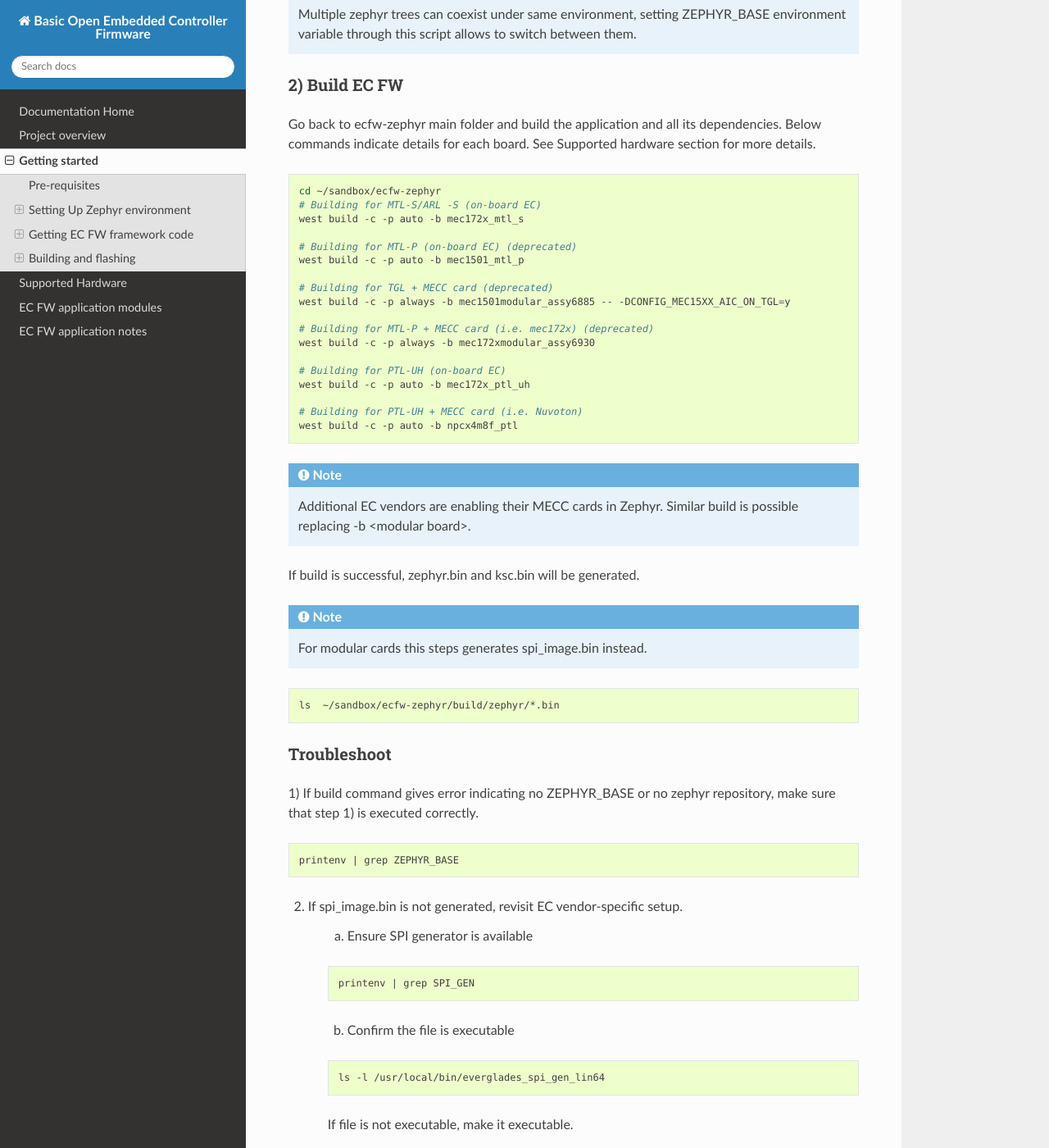
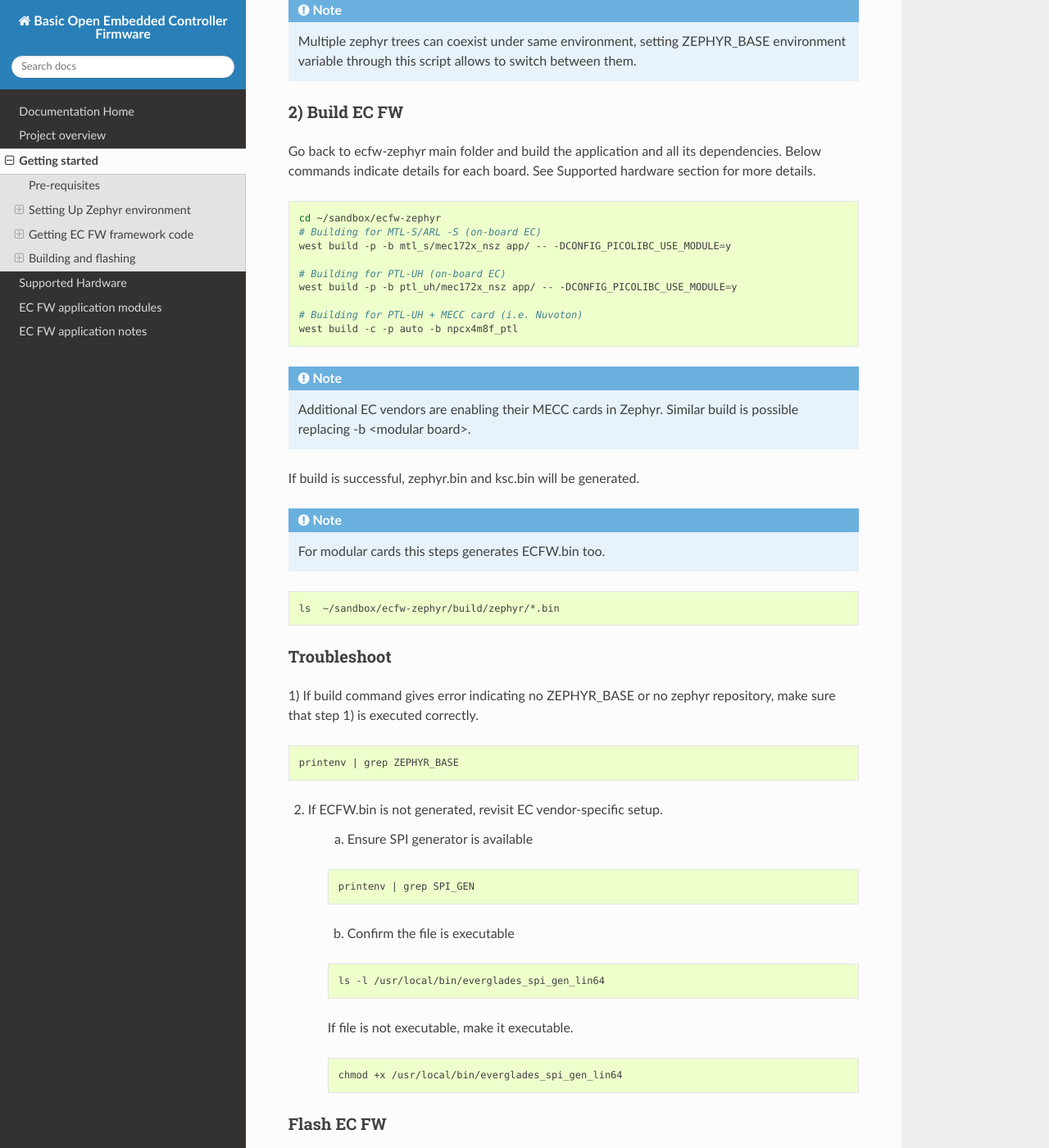
Before and after one commit to intel/ecfw-zephyr, a Sphinx documentation site: the page built from doc/reference/getting_started.rst, in a window 1280 px wide and 1400 px high, scrolled down 4316 px. Shown: the whole window at 82% size. Built offline with Sphinx 7.4.7 and the Read the Docs theme 3.1.0, drawn with Linux system fonts in a browser that asks for light colours; some of the changed text lies outside the part shown.

Commit message:
doc: Update getting started
Update instructions to setup environment and build supported
boards.

Signed-off-by: Jose Alberto Meza <jose.a.meza.arellano@intel.com>

```diff
--- a/doc/reference/getting_started.rst
+++ b/doc/reference/getting_started.rst
@@ -69,9 +69,8 @@
 
 5) EC SoC vendor-specific setup
 -------------------------------
-Currently only MEC15xx and MEC172x are supported.
-Perform steps 1 to 3 from Setup section in `MEC15xx EVB Setup guide`_ and
-steps 2 to 4 from Setup section in `MEC172x EVB Setup guide`_
+Currently only MEC172x and NPCX4 are supported.
+Perform steps 2 to 4 from Setup section in `MEC172x EVB Setup guide`_
 
 .. note::  GitHub repo root folder is `MEC SPI generator tools`_
 
@@ -191,19 +192,10 @@
 
    cd ~/sandbox/ecfw-zephyr
    # Building for MTL-S/ARL -S (on-board EC)
-   west build -c -p auto -b mec172x_mtl_s
-
-   # Building for MTL-P (on-board EC) (deprecated)
-   west build -c -p auto -b mec1501_mtl_p
-
-   # Building for TGL + MECC card (deprecated)
-   west build -c -p always -b mec1501modular_assy6885 -- -DCONFIG_MEC15XX_AIC_ON_TGL=y
-
-   # Building for MTL-P + MECC card (i.e. mec172x) (deprecated)
-   west build -c -p always -b mec172xmodular_assy6930
+   west build -p -b mtl_s/mec172x_nsz app/ -- -DCONFIG_PICOLIBC_USE_MODULE=y
 
    # Building for PTL-UH (on-board EC)
-   west build -c -p auto -b mec172x_ptl_uh
+   west build -p -b ptl_uh/mec172x_nsz app/ -- -DCONFIG_PICOLIBC_USE_MODULE=y
 
    # Building for PTL-UH + MECC card (i.e. Nuvoton)
    west build -c -p auto -b npcx4m8f_ptl
@@ -211,10 +203,9 @@
 .. note:: Additional EC vendors are enabling their MECC cards in Zephyr.
           Similar build is possible replacing -b <modular board>.
 
-
 If build is successful, zephyr.bin and ksc.bin will be generated.
 
-.. note:: For modular cards this steps generates spi_image.bin instead.
+.. note:: For modular cards this steps generates ECFW.bin too.
 
 .. code-block:: bash
 
@@ -229,7 +220,7 @@
 
    printenv | grep ZEPHYR_BASE
 
-2) If spi_image.bin is not generated, revisit EC vendor-specific setup.
+2) If ECFW.bin is not generated, revisit EC vendor-specific setup.
 
     a) Ensure SPI generator is available
 
@@ -257,13 +248,10 @@
 
 
 .. _Zephyr's Getting Started Guide:
-    https://docs.zephyrproject.org/3.2.0/develop/getting_started/index.html
+    https://docs.zephyrproject.org/3.7.0/develop/getting_started/index.html
 
 .. _west documentation:
    https://docs.zephyrproject.org/latest/develop/west/index.html
-
-.. _MEC15xx EVB Setup guide:
-   https://docs.zephyrproject.org/latest/boards/microchip/mec1501modular_assy6885/doc/index.html#programming-and-debugging
 
 .. _MEC172x EVB Setup guide:
    https://docs.zephyrproject.org/latest/boards/microchip/mec172xevb_assy6906/doc/index.html#programming-and-debugging
```
Also changed, not shown: other parts of doc/reference/getting_started.rst (+9 -7 lines).
